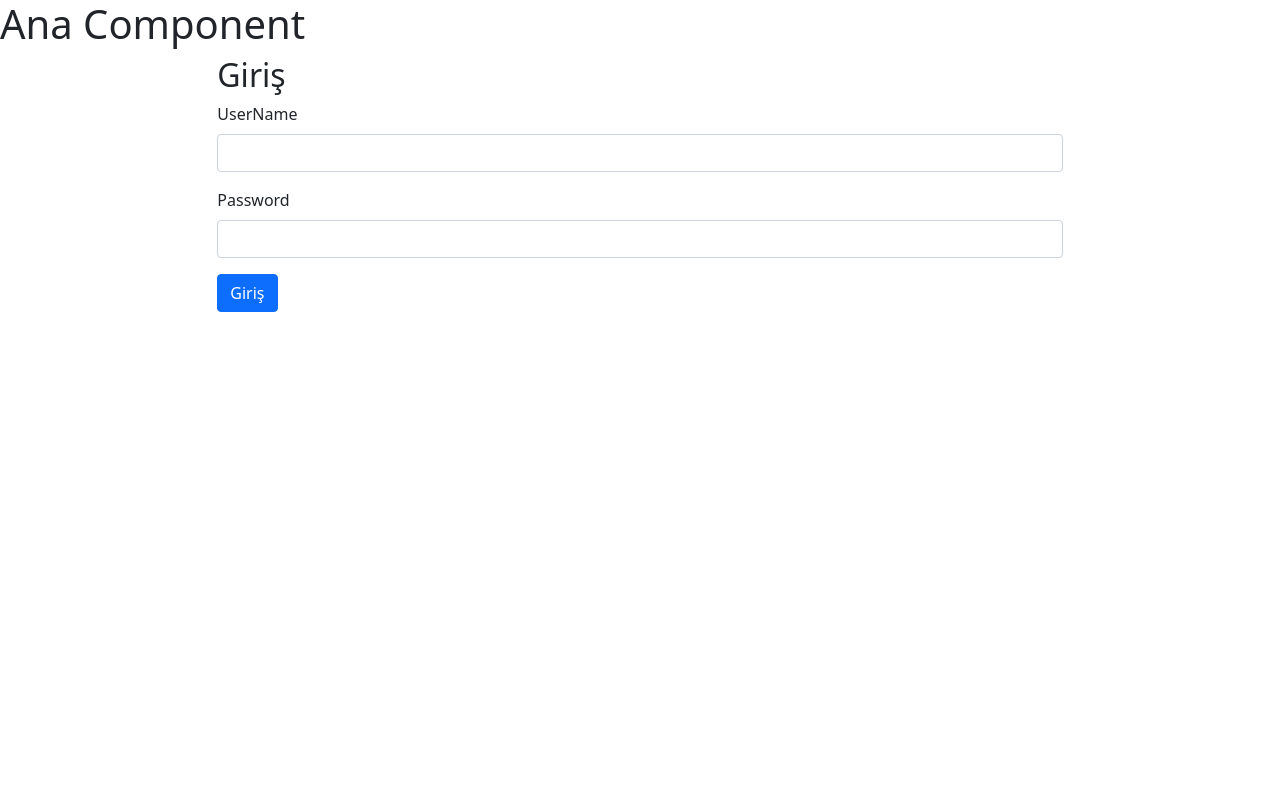
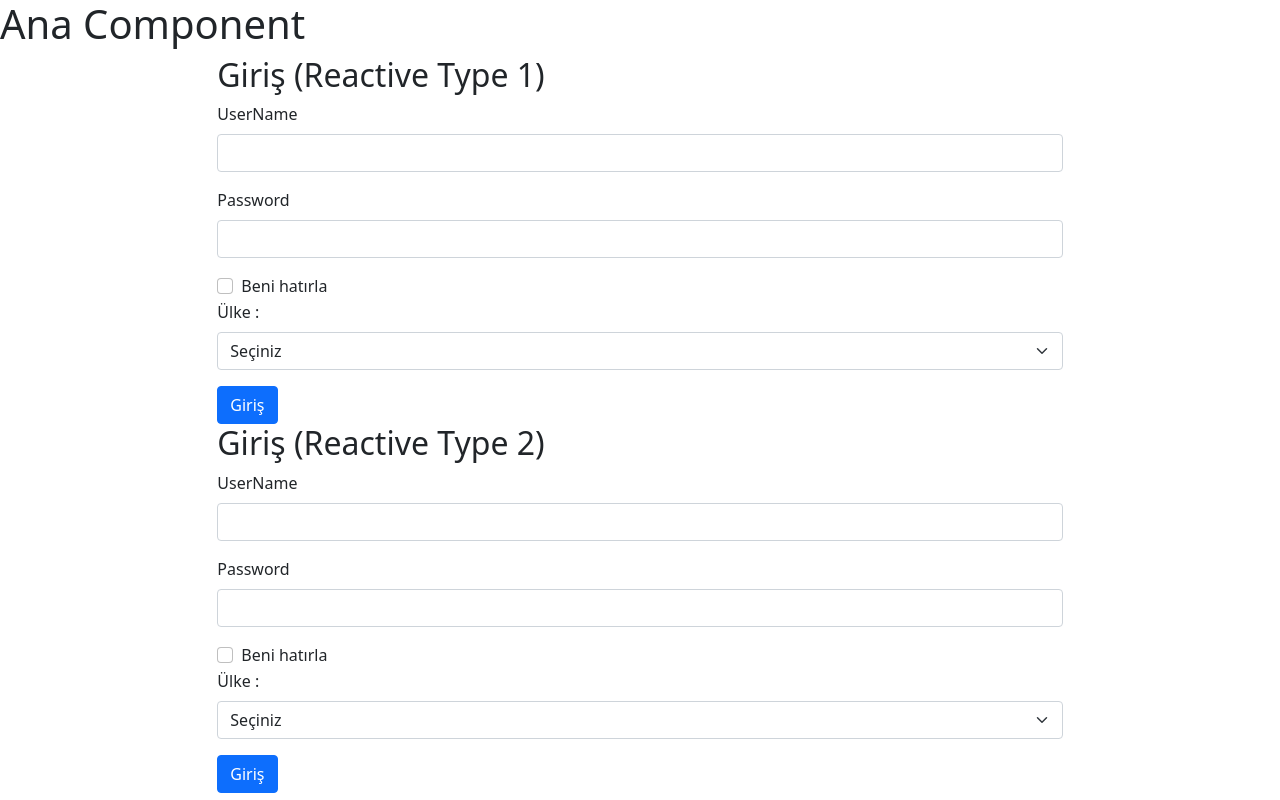
Before and after one commit to Fcakiroglu16/TurkcellAngularApp, an Angular app: page / in a window 1280 px wide. Built offline with nearby package versions, Linux system fonts and the light colour scheme.

Commit message:
reactive checkbox ve dropdown menu tamamlandı.

```diff
--- a/src/app/app.component.html
+++ b/src/app/app.component.html
@@ -2,7 +2,7 @@
 <h1>Ana Component</h1>
 
 <!-- <app-template-driven></app-template-driven> -->
-<!-- <app-reactive></app-reactive> -->
+<app-reactive></app-reactive>
 
 <app-reactive-type2></app-reactive-type2>
 
--- a/src/app/forms/reactive-type2/reactive-type2.component.html
+++ b/src/app/forms/reactive-type2/reactive-type2.component.html
@@ -2,7 +2,7 @@
 
 <div class="row">
     <div class="col-md-8 offset-md-2">
-        <h2>Giriş</h2>
+        <h2>Giriş (Reactive Type 2)</h2>
         <form [formGroup]="loginForm" (ngSubmit)="signin()">
 
             <div class="mb-3">
@@ -14,7 +14,21 @@
                 <label for="password" class="form-label">Password</label>
                 <input class="form-control" type="password" formControlName="password" >
             </div>
-            <button class="btn btn-primary" type="submit">Giriş</button>
+
+            <div class="form-check">
+                <input  class="form-check-input" type="checkbox" formControlName="rememberMe">
+                <label class="form-check-label" for="flexCheckDefault">
+                    Beni hatırla
+                </label>
+            </div>
+
+            <label class="form-label" for="country">Ülke :</label>
+            <select class="form-select" formControlName="country">
+
+                <option *ngFor="let item of countryMenu" value="{{item.value}}">{{item.text}}</option>
+
+            </select>
+            <button class="btn btn-primary mt-3" type="submit">Giriş</button>
         </form>
     </div>
 </div>
--- a/src/app/forms/reactive-type2/reactive-type2.component.ts
+++ b/src/app/forms/reactive-type2/reactive-type2.component.ts
@@ -1,5 +1,6 @@
 import { Component, OnInit } from '@angular/core';
 import { FormControl, FormGroup } from '@angular/forms';
+import { CountryDropMenu } from 'src/app/models/country-drop-menu';
 
 @Component({
   selector: 'app-reactive-type2',
@@ -9,11 +10,14 @@ import { FormControl, FormGroup } from '@angular/forms';
 export class ReactiveType2Component implements OnInit {
 
   loginForm:FormGroup;
+  countryMenu: CountryDropMenu[] = [{ text: "Seçiniz", value: 0 }, { text: "Türkiye", value: 1 }, { text: "Almanya", value: 2 }, { text: "Fransa", value: 3 }];
   constructor() {
 
     this.loginForm= new FormGroup({
       userName:new FormControl(),
-      password:new FormControl()
+      password:new FormControl(),
+      rememberMe:new FormControl(false),
+      country:new FormControl(0)
 
      })
 
--- a/src/app/forms/reactive/reactive.component.html
+++ b/src/app/forms/reactive/reactive.component.html
@@ -1,5 +1,6 @@
 <div class="row">
     <div class="col-md-8 offset-md-2">
+        <h2>Giriş (Reactive Type 1)</h2>
         <form [formGroup]="loginForm" (ngSubmit)="signin()">
 
             <div class="mb-3">
@@ -11,7 +12,22 @@
                 <label for="password" class="form-label">Password</label>
                 <input class="form-control" type="password" formControlName="password" >
             </div>
-            <button class="btn btn-primary" type="submit">Giriş</button>
+
+            <div class="form-check">
+                <input  class="form-check-input" type="checkbox" formControlName="rememberMe">
+                <label class="form-check-label" for="flexCheckDefault">
+                    Beni hatırla
+                </label>
+            </div>
+
+            <label class="form-label" for="country">Ülke :</label>
+            <select class="form-select" formControlName="country">
+
+                <option *ngFor="let item of countryMenu" value="{{item.value}}">{{item.text}}</option>
+
+            </select>
+
+            <button class="btn btn-primary mt-3" type="submit">Giriş</button>
         </form>
     </div>
 </div>
--- a/src/app/forms/reactive/reactive.component.ts
+++ b/src/app/forms/reactive/reactive.component.ts
@@ -1,6 +1,7 @@
 import { Component, OnInit } from '@angular/core';
 import { FormBuilder, FormGroup } from '@angular/forms';
 import { setupTestingRouterInternal } from '@angular/router/testing';
+import { CountryDropMenu } from 'src/app/models/country-drop-menu';
 
 @Component({
   selector: 'app-reactive',
@@ -10,11 +11,14 @@ import { setupTestingRouterInternal } from '@angular/router/testing';
 export class ReactiveComponent implements OnInit {
 
   loginForm: FormGroup;
+  countryMenu: CountryDropMenu[] = [{ text: "Seçiniz", value: 0 }, { text: "Türkiye", value: 1 }, { text: "Almanya", value: 2 }, { text: "Fransa", value: 3 }];
   constructor(fb: FormBuilder) {
 
     this.loginForm = fb.group({
       userName: '', // FormControl();
-      password: ''
+      password: '',
+      rememberMe:false,
+      country:0
     })
   }
 
--- /dev/null
+++ b/src/app/models/country-drop-menu.ts
@@ -0,0 +1,4 @@
+export interface CountryDropMenu {
+    text:string;
+    value:number;
+}
```
